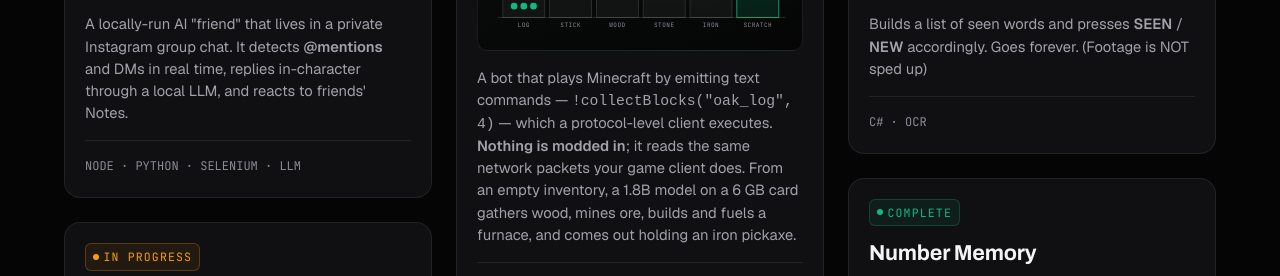
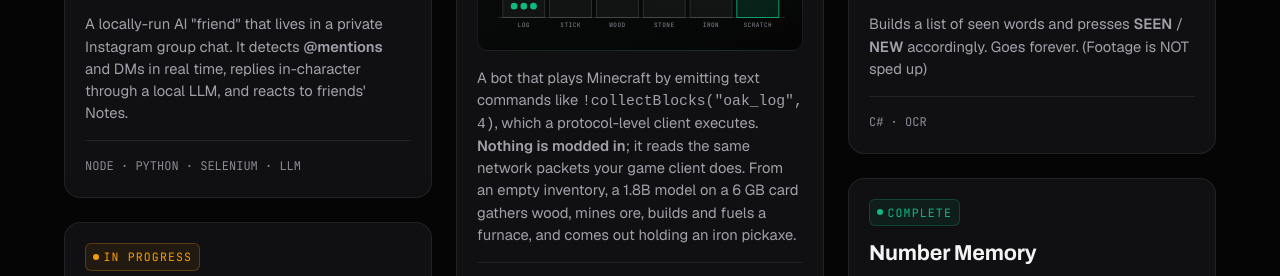
Before and after one commit to layth49/Website, a plain HTML site: page projects/index.html in a window 1280 px wide. Shown: the part 1202-1478 px from the top of the page. Drawn offline with nearby package versions, Linux system fonts and the light colour scheme; a web font is replaced by a local one.

Commit message:
Drop the em-dashes from the Minecraft AI card copy

```diff
--- a/projects/index.html
+++ b/projects/index.html
@@ -418,8 +418,8 @@
             </g>
           </svg>
         </div>
-        <p>A bot that plays Minecraft by emitting text commands —
-          <code>!collectBlocks("oak_log", 4)</code> — which a protocol-level client executes. <b>Nothing is modded
+        <p>A bot that plays Minecraft by emitting text commands like
+          <code>!collectBlocks("oak_log", 4)</code>, which a protocol-level client executes. <b>Nothing is modded
             in</b>; it reads the same network packets your game client does. From an empty inventory, a 1.8B model on a
           6&nbsp;GB card gathers wood, mines ore, builds and fuels a furnace, and comes out holding an iron pickaxe.</p>
         <div class="card-foot">
```
